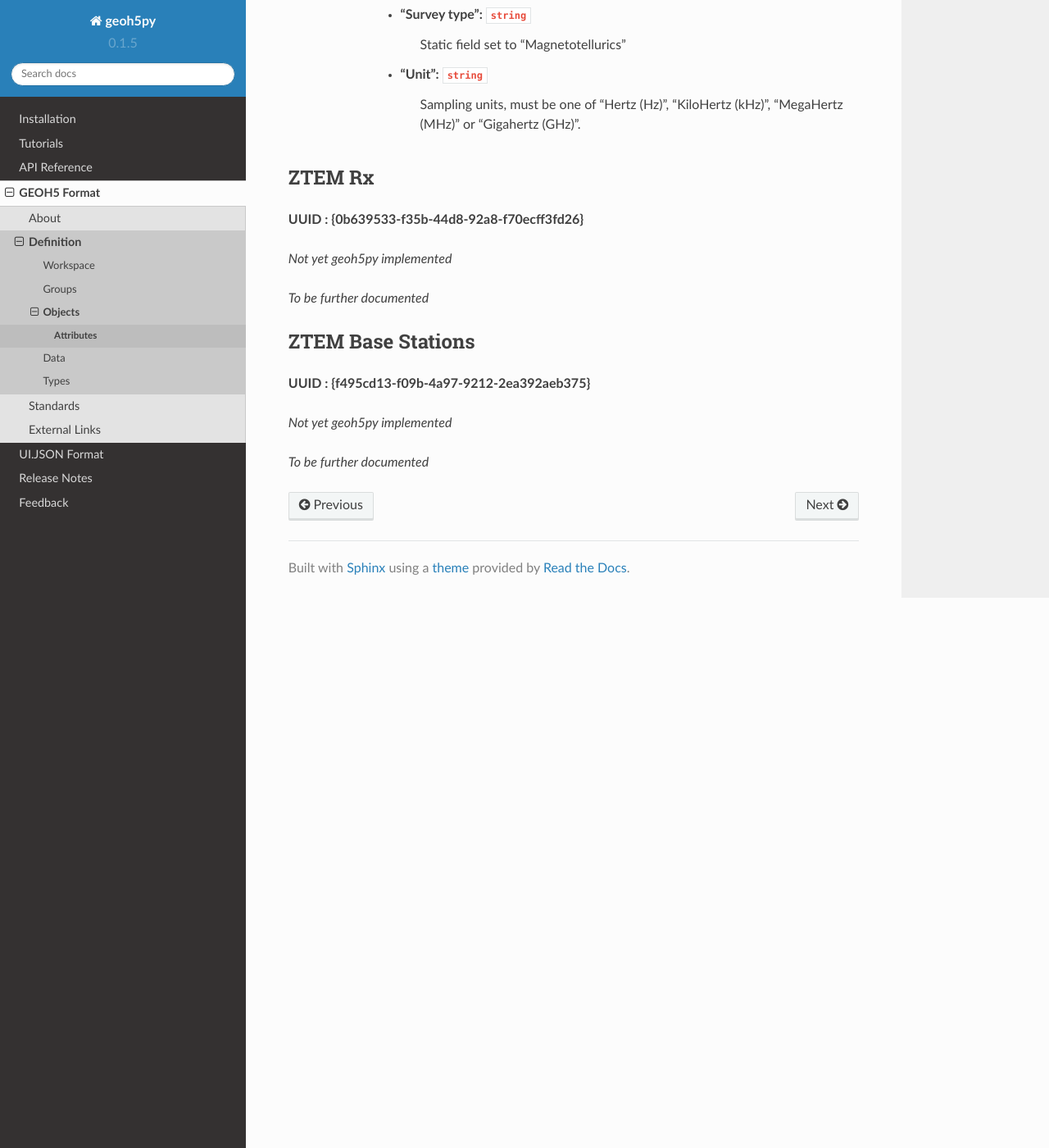
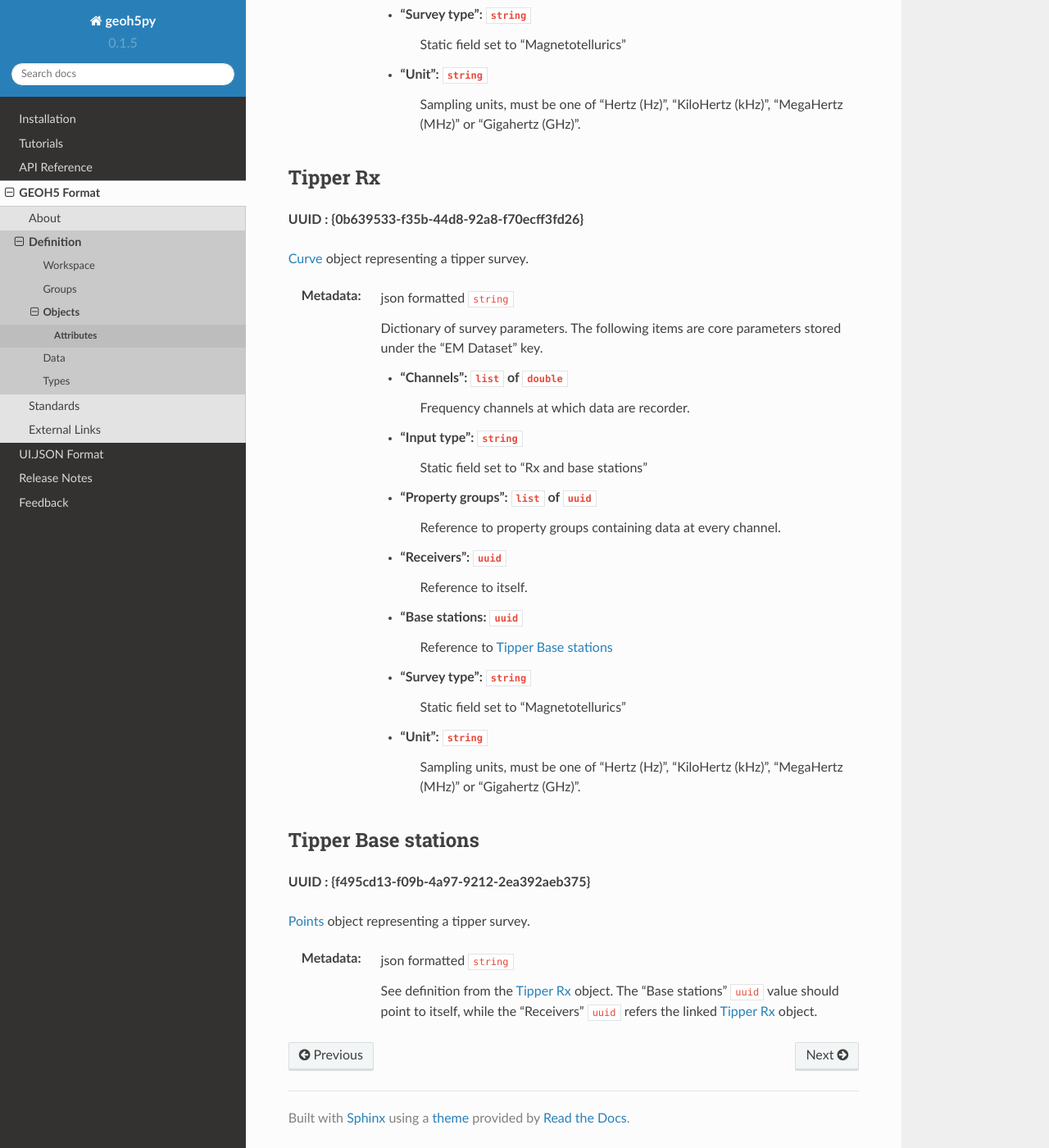
Before and after one commit to MiraGeoscience/geoh5py, a Sphinx documentation site: the page built from docs/content/geoh5_format/analyst/objects.rst, in a window 1280 px wide and 1400 px high, scrolled down 13200 px. Shown: the whole window at 82% size. Built offline with Sphinx 7.4.7 and the Read the Docs theme 2.0.0, drawn with Linux system fonts in a browser that asks for light colours; some of the changed text lies outside the part shown.

Commit message:
Add geoh5 definition.

```diff
--- a/docs/content/geoh5_format/analyst/objects.rst
+++ b/docs/content/geoh5_format/analyst/objects.rst
@@ -619,7 +619,7 @@
 
 :Metadata: json formatted ``string``
 
-    Dictionary of survey parameters. The following items are core parameters storedd under the
+    Dictionary of survey parameters. The following items are core parameters stored under the
     "EM Dataset" key.
 
     - "Channels": ``list`` of ``double``
@@ -636,22 +636,47 @@
         Sampling units, must be one of "Hertz (Hz)", "KiloHertz (kHz)", "MegaHertz (MHz)" or
         "Gigahertz (GHz)".
 
+.. _geoh5_tipper_receivers:
 
-ZTEM Rx
--------
+Tipper Rx
+---------
 
 **UUID : {0b639533-f35b-44d8-92a8-f70ecff3fd26}**
 
-*Not yet geoh5py implemented*
+:ref:`Curve <geoh5_curve>` object representing a tipper survey.
 
-*To be further documented*
+:Metadata: json formatted ``string``
 
+    Dictionary of survey parameters. The following items are core parameters stored under the
+    "EM Dataset" key.
 
-ZTEM Base Stations
-------------------
+    - "Channels": ``list`` of ``double``
+        Frequency channels at which data are recorder.
+    - "Input type": ``string``
+        Static field set to "Rx and base stations"
+    - "Property groups": ``list`` of ``uuid``
+        Reference to property groups containing data at every channel.
+    - "Receivers": ``uuid``
+        Reference to itself.
+    - "Base stations: ``uuid``
+        Reference to :ref:`Tipper Base stations <geoh5_tipper_base_stations>`
+    - "Survey type": ``string``
+        Static field set to "Magnetotellurics"
+    - "Unit": ``string``
+        Sampling units, must be one of "Hertz (Hz)", "KiloHertz (kHz)", "MegaHertz (MHz)" or
+        "Gigahertz (GHz)".
+
+.. _geoh5_tipper_base_stations:
+
+Tipper Base stations
+--------------------
 
 **UUID : {f495cd13-f09b-4a97-9212-2ea392aeb375}**
 
-*Not yet geoh5py implemented*
+:ref:`Points <geoh5_points>` object representing a tipper survey.
 
-*To be further documented*
+:Metadata: json formatted ``string``
+
+    See definition from the :ref:`Tipper Rx <geoh5_tipper_receivers>` object. The "Base stations" ``uuid`` value
+    should point to itself, while the "Receivers" ``uuid`` refers the linked
+    :ref:`Tipper Rx <geoh5_tipper_receivers>` object.
```
